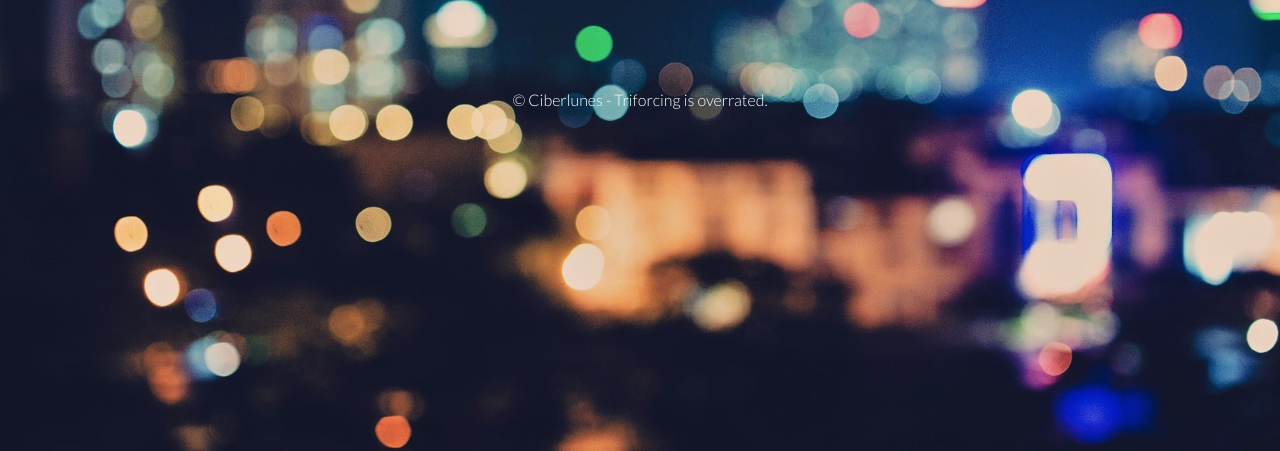
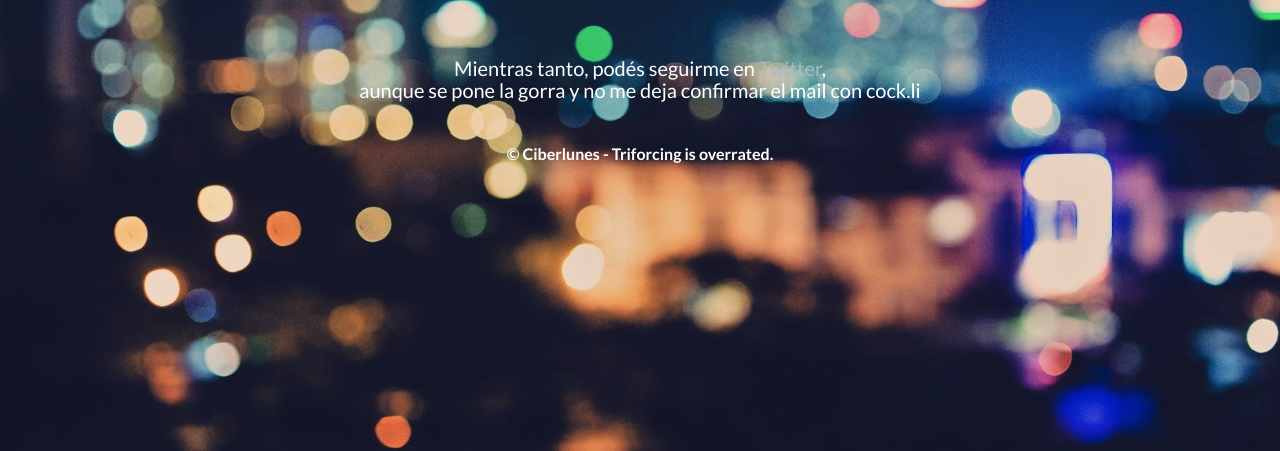
Before and after one commit to ciberlunes/ventacaliente, a plain HTML site: page index.html in a window 1280 px wide. Shown: the part 349-800 px from the top of the page. Drawn offline with nearby package versions, Linux system fonts and the light colour scheme.

Commit message:
Link a twitter

```diff
--- a/assets/css/style.css
+++ b/assets/css/style.css
@@ -35,6 +35,7 @@ h3 {
 h4 {
 	font-weight: 400;
 	font-size: 20px;
+    color: #fff;
 }
 
 p {
--- a/index.html
+++ b/index.html
@@ -61,12 +61,13 @@
                     <h1>HotSale 2017</h1>
                     <h2 class="subtitle">Estamos trabajando (o algo así) para traerte las <strong>verdaderas ofertas</strong> de este HotSale.</h2>
                     <div id="countdown"></div>
+                    <h4>Mientras tanto, podés seguirme en <a href="https://twitter.com/lolciberlunes">Twitter</a>, <br/>aunque se pone la gorra y no me deja confirmar el mail con cock.li</h4>
                 </div>
 
             </div>
             <div class="row">
                 <div class="col-lg-6 col-lg-offset-3">
-                    <p class="copyright">&copy; Ciberlunes - Triforcing is overrated.</p>
+                    <p class="copyright"><strong>&copy; Ciberlunes - Triforcing is overrated.</strong></p>
                 </div>
             </div>
         </div>
@@ -77,7 +78,7 @@
     <script>(function(i,s,o,g,r,a,m){i['GoogleAnalyticsObject']=r;i[r]=i[r]||function(){(i[r].q=i[r].q||[]).push(arguments)},i[r].l=1*new Date();a=s.createElement(o),m=s.getElementsByTagName(o)[0];a.async=1;a.src=g;m.parentNode.insertBefore(a,m)})(window,document,'script','https://www.google-analytics.com/analytics.js','ga');ga('create', 'UA-84072213-2', 'auto');ga('send', 'pageview');</script>
     <script type="text/javascript">
         $('#countdown').countdown('2017/05/15', function(event) {
-            $(this).html(event.strftime('&nbsp;&nbsp;&nbsp;&nbsp;  %d días ▲ %H:%M:%S <br/> ▲ ▲'));
+            $(this).html(event.strftime('%d días ▲ %H:%M:%S <br/> ▲ ▲'));
         });
     </script>
 
```
